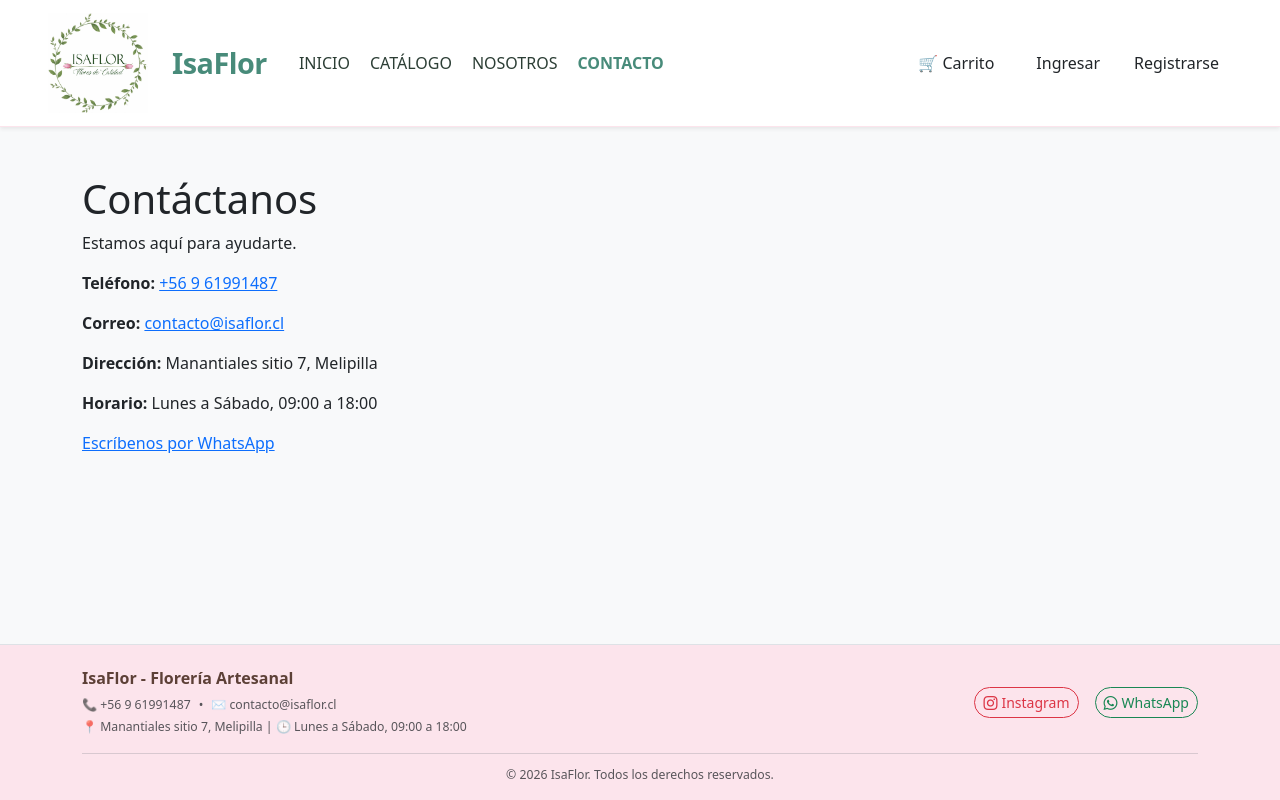
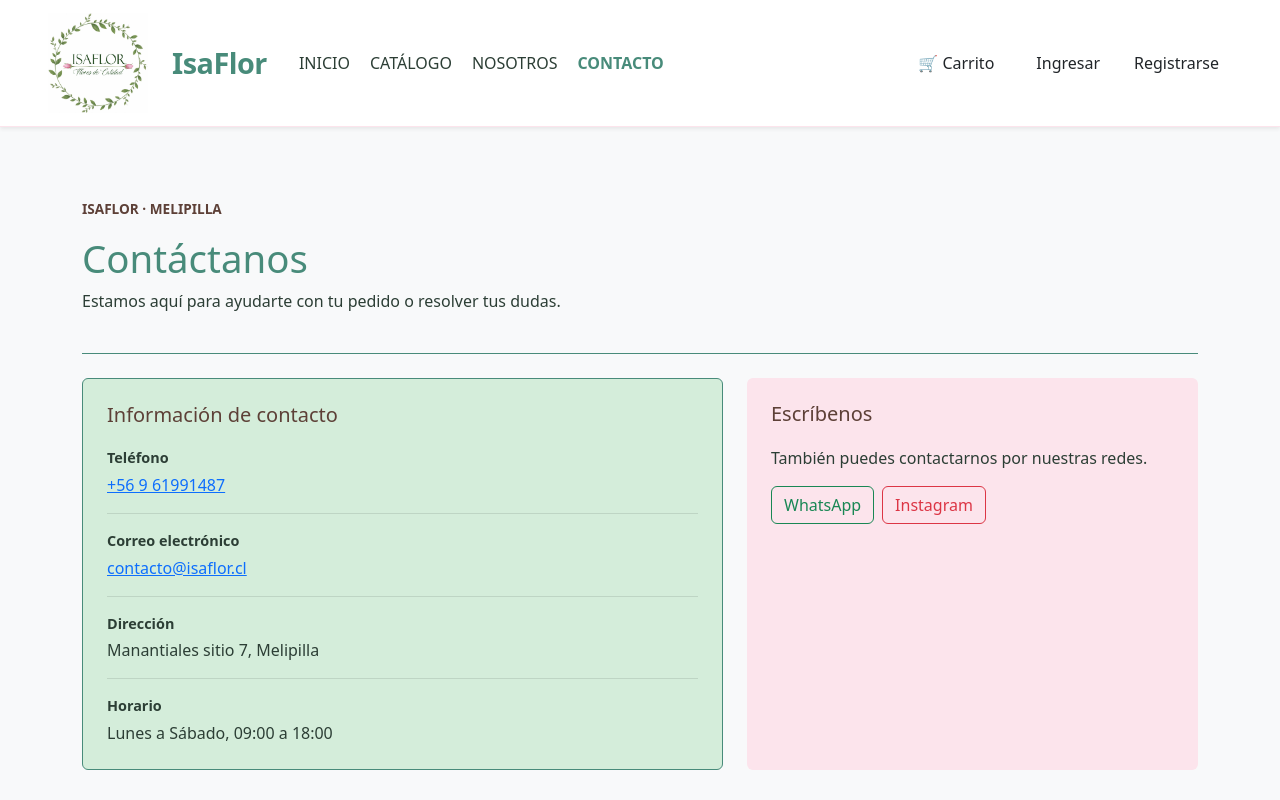
Before and after one commit to 24103075/isaFlor, a React (Vite) app: page /contacto in a window 1280 px wide. Shown: the top 800 px of the page. Built offline with nearby package versions, Linux system fonts and the light colour scheme.

Commit message:
Edicion de pagina nosotros y contacto, agregando estilos y corrigiendo errores de sintaxis en el html.

```diff
--- a/src/pages/Contacto.jsx
+++ b/src/pages/Contacto.jsx
@@ -1,33 +1,81 @@
 import React from 'react';
 import { INFO_CONTACTO } from '../data/datosIsaflor';
+import '../styles/pages/Contacto.css';
 
 const Contacto = () => {
   return (
-    <section className="container py-4">
-      <h1>Contáctanos</h1>
-      <p>Estamos aquí para ayudarte.</p>
+    <main className="contacto-page container py-4 py-md-5">
+      <header className="contacto-page__encabezado mb-4">
+        <p className="contacto-page__etiqueta">ISAFLOR · MELIPILLA</p>
+        <h1 className="contacto-page__titulo">Contáctanos</h1>
+        <p>Estamos aquí para ayudarte con tu pedido o resolver tus dudas.</p>
+      </header>
 
-      <p>
-        <strong>Teléfono:</strong>{' '}
+      <div className="row g-4">
+        <div className="col-12 col-lg-7">
+          <section className="contacto-page__datos">
+            <h2>Información de contacto</h2>
+
+            <dl className="contacto-page__lista mb-0">
+              <div>
+                <dt>Teléfono</dt>
+                <dd>
                   <a href={`tel:${INFO_CONTACTO.telefono.replace(/\s/g, '')}`}>
                     {INFO_CONTACTO.telefono}
                   </a>
-      </p>
+                </dd>
+              </div>
 
-      <p>
-        <strong>Correo:</strong>{' '}
+              <div>
+                <dt>Correo electrónico</dt>
+                <dd>
                   <a href={`mailto:${INFO_CONTACTO.correo}`}>
                     {INFO_CONTACTO.correo}
                   </a>
-      </p>
+                </dd>
+              </div>
 
-      <p><strong>Dirección:</strong> {INFO_CONTACTO.direccion}</p>
-      <p><strong>Horario:</strong> {INFO_CONTACTO.horario}</p>
+              <div>
+                <dt>Dirección</dt>
+                <dd>{INFO_CONTACTO.direccion}</dd>
+              </div>
 
-      <a href={INFO_CONTACTO.whatsapp} target="_blank" rel="noreferrer">
-        Escríbenos por WhatsApp
+              <div>
+                <dt>Horario</dt>
+                <dd>{INFO_CONTACTO.horario}</dd>
+              </div>
+            </dl>
+          </section>
+        </div>
+
+        <div className="col-12 col-lg-5">
+          <aside className="contacto-page__canales">
+            <h2>Escríbenos</h2>
+            <p>También puedes contactarnos por nuestras redes.</p>
+
+            <div className="d-flex flex-wrap gap-2">
+              <a
+                className="btn btn-outline-success"
+                href={INFO_CONTACTO.whatsapp}
+                target="_blank"
+                rel="noreferrer"
+              >
+                WhatsApp
               </a>
-    </section>
+
+              <a
+                className="btn btn-outline-danger"
+                href={INFO_CONTACTO.instagram}
+                target="_blank"
+                rel="noreferrer"
+              >
+                Instagram
+              </a>
+            </div>
+          </aside>
+        </div>
+      </div>
+    </main>
   );
 };
 
--- a/src/pages/Nosotros.jsx
+++ b/src/pages/Nosotros.jsx
@@ -1,40 +1,75 @@
 import React from 'react';
+import imagenEmprendimiento from '../assets/IMG_6811_Original.webp';
+import '../styles/pages/Nosotros.css';
+
 
 const Nosotros = () => {
   return (
-    <main className="container py-4">
+    <main className="nosotros-page">
       <h1>Conócenos</h1>
+      <section className="nosotros-portada container py-4 py-md-5">
+        <div className="row align-items-center g-4">
+            <div className="col-12 col-lg-5">
+            <p className="nosotros-etiqueta">NUESTRA HISTORIA · MELIPILLA</p>
+            <p className="nosotros-bajada">
+                Una pasión familiar por cultivar flores frescas desde hace más de dos décadas.
+            </p>
+            </div>
+
+            <div className="col-12 col-lg-7">
+            <img
+                className="nosotros-imagen"
+                src={imagenEmprendimiento}
+                alt="Imagen del emprendimiento IsaFlor"
+            />
+            </div>
+        </div>
+        </section>
 
       <section className="my-4">
         <h2>Nuestra historia</h2>
-        <p>[Hace aproximadamente 23 años, lo que hoy conocen como Isaflor comenzó como una simple pasión:
+        <p>Hace aproximadamente 23 años, lo que hoy conocen como Isaflor comenzó como una simple pasión:
             el amor por la tierra, el cuidado de la naturaleza y la belleza de cultivar flores. Lo que
             empezó como un pequeño hobbie en nuestro hogar, con el paso del tiempo y gracias a la dedicación
             de toda la familia, se transformó en mucho más que un trabajo: se convirtió en el sustento de nuestro
             hogar y en el proyecto de nuestras vidas.
             Ubicados en la hermosa comuna de Melipilla, hemos dedicado más de dos décadas a sembrar, cuidar y
-            cosechar con nuestras propias manos flores de corte de la más alta calidad y frescura.]</p>
+            cosechar con nuestras propias manos flores de corte de la más alta calidad y frescura.</p>
       </section>
 
       <section className="my-4">
         <h2>Qué nos inspira</h2>
-        <p>[Lo que verdaderamente nos motivó a dar el salto e instalarnos en el Mercado Campesino de Melipilla fue
+        <p>Lo que verdaderamente nos motivó a dar el salto e instalarnos en el Mercado Campesino de Melipilla fue
              el deseo de ser ese puente humano. Nos impulsó la idea de ofrecer flores vivas, frescas y cuidadas con
               las mismas manos de quienes las cultivaron, creando un refugio donde la comunidad supiera que siempre
-               encontrará una forma sincera y natural de transmitir sus emociones.]</p>
+               encontrará una forma sincera y natural de transmitir sus emociones.</p>
       </section>
 
-      <section className="my-4">
+            <section className="nosotros-servicios container py-4">
         <h2>Nuestro compromiso</h2>
-        <p>[
-            - Variedad de Flores de Estación: Variedades vivas y coloridas cuidadosamente seleccionadas en cada temporada del año.
 
-            - Ramos y Arreglos Personalizados: Diseños preparados al momento para cualquier ocasión especial, adaptados a lo que deseas expresar.
+        <div className="nosotros-servicios__lista">
+            <article>
+            <h3>Flores de estación</h3>
+            <p>Variedades vivas y coloridas, seleccionadas en cada temporada del año.</p>
+            </article>
 
-            - Atención Directa en el Mercado Campesino: Un punto de encuentro cercano donde puedes elegir personalmente la frescura de tus flores.
+            <article>
+            <h3>Ramos y arreglos personalizados</h3>
+            <p>Diseños preparados para ocasiones especiales y adaptados a lo que deseas expresar.</p>
+            </article>
 
-            Atención a Eventos y Pedidos Especiales: Preparación de flores frescas para acompañar momentos significativos, celebraciones o recuerdos familiares.]</p>
-      </section>
+            <article>
+            <h3>Atención directa en el Mercado Campesino</h3>
+            <p>Un punto de encuentro donde puedes elegir personalmente tus flores.</p>
+            </article>
+
+            <article>
+            <h3>Eventos y pedidos especiales</h3>
+            <p>Flores frescas para celebraciones y momentos significativos.</p>
+            </article>
+        </div>
+    </section>
     </main>
   );
 };
--- /dev/null
+++ b/src/styles/pages/Contacto.css
@@ -0,0 +1,62 @@
+.contacto-page {
+  color: var(--isaflor-texto);
+}
+
+.contacto-page__encabezado {
+  border-bottom: 1px solid var(--isaflor-verde-eucalipto);
+  padding-bottom: 1.5rem;
+}
+
+.contacto-page__etiqueta {
+  color: var(--isaflor-cafe-suave);
+  font-size: 0.85rem;
+  font-weight: 700;
+}
+
+.contacto-page__titulo {
+  color: var(--isaflor-verde-eucalipto);
+  font-size: 2.4rem;
+}
+
+.contacto-page__datos,
+.contacto-page__canales {
+  height: 100%;
+  padding: 1.5rem;
+  border-radius: 6px;
+}
+
+.contacto-page__datos {
+  background: var(--isaflor-verde-suave);
+  border: 1px solid var(--isaflor-verde-eucalipto);
+}
+
+.contacto-page__canales {
+  background: var(--isaflor-rosa-claro);
+}
+
+.contacto-page__datos h2,
+.contacto-page__canales h2 {
+  margin-bottom: 1.25rem;
+  color: var(--isaflor-cafe-suave);
+  font-size: 1.25rem;
+}
+
+.contacto-page__lista > div + div {
+  margin-top: 1rem;
+  padding-top: 1rem;
+  border-top: 1px solid rgba(0, 0, 0, 0.1);
+}
+
+.contacto-page__lista dt {
+  font-size: 0.9rem;
+}
+
+.contacto-page__lista dd {
+  margin: 0.25rem 0 0;
+}
+
+@media (max-width: 575px) {
+  .contacto-page__titulo {
+    font-size: 2rem;
+  }
+}
--- /dev/null
+++ b/src/styles/pages/Nosotros.css
@@ -0,0 +1,47 @@
+.nosotros-page {
+  color: var(--isaflor-texto);
+}
+
+.nosotros-portada {
+  border-bottom: 1px solid var(--isaflor-verde-eucalipto);
+}
+
+.nosotros-etiqueta {
+  color: var(--isaflor-cafe-suave);
+  font-size: 0.8rem;
+  font-weight: 700;
+}
+
+.nosotros-titulo {
+  color: var(--isaflor-verde-eucalipto);
+  font-size: 3rem;
+}
+
+.nosotros-imagen {
+  display: block;
+  width: 100%;
+  aspect-ratio: 4 / 3;
+  border-radius: 8px;
+  object-fit: cover;
+}
+
+.nosotros-inspiracion {
+  background: var(--isaflor-rosa-claro);
+}
+
+.nosotros-servicios__lista {
+  display: grid;
+  grid-template-columns: repeat(2, minmax(0, 1fr));
+  gap: 1.5rem;
+}
+
+.nosotros-servicios__lista article {
+  padding-top: 1rem;
+  border-top: 2px solid var(--isaflor-verde-eucalipto);
+}
+
+@media (max-width: 767px) {
+  .nosotros-servicios__lista {
+    grid-template-columns: 1fr;
+  }
+}
```
Also changed, not shown: 1 other file (tests, documents, lock files or other folders). Lines whose indentation alone changed are shown as unchanged.
